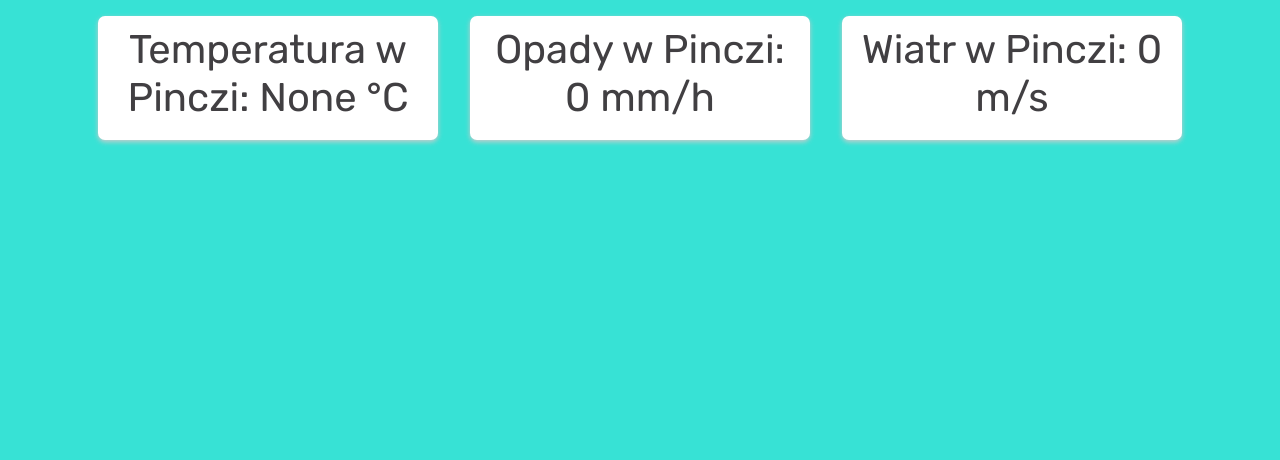
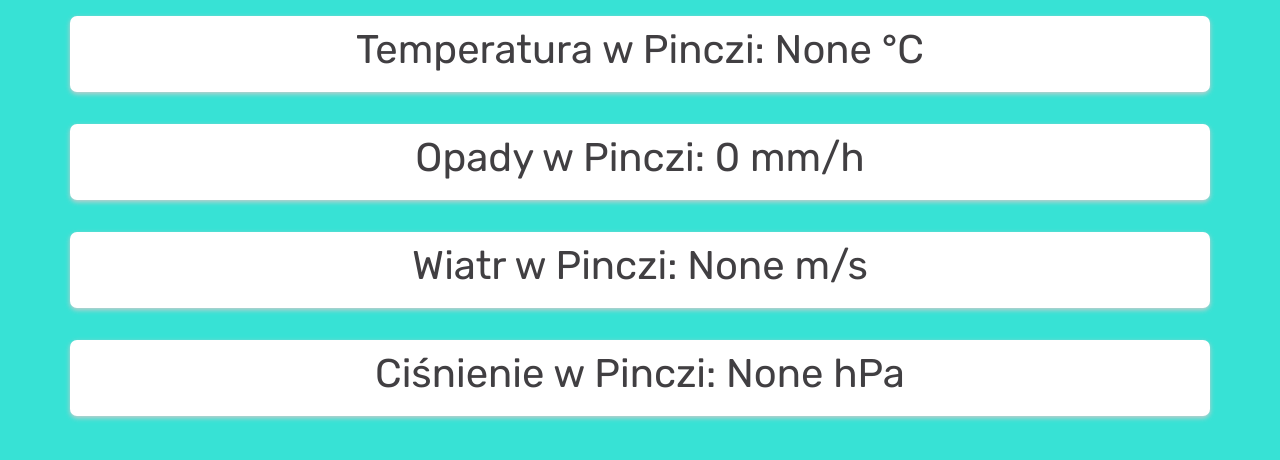
Before and after one commit to MartaKar/pinczi-weather, a Flask app: page / in a window 1280 px wide. Shown: the top 460 px of the page. Run offline with Flask 2, Linux system fonts and the light colour scheme.

Commit message:
2nd commit

```diff
--- a/main.py
+++ b/main.py
@@ -38,6 +38,14 @@ with InfluxDBClient(url=url, token=token, org=org) as client:
     |> filter(fn: (r) => r["entity_id"] == "pws_wind_speed")
     |> filter(fn: (r) => r["friendly_name"] == "PWS - Wind speed")
     |> filter(fn: (r) => r["source"] == "HA")"""
+    query_pressure = """from(bucket: "home_assistant")
+	|> range(start: -10)
+    |> filter(fn: (r) => r["_measurement"] == "hPa")
+    |> filter(fn: (r) => r["_field"] == "value")
+    |> filter(fn: (r) => r["domain"] == "sensor")
+    |> filter(fn: (r) => r["entity_id"] == "pws_barometer_absolute")
+    |> filter(fn: (r) => r["friendly_name"] == "PWS - Barometer (absolute)")
+    |> filter(fn: (r) => r["source"] == "HA")"""
 
 
     def query_value(query_name):
@@ -53,11 +61,12 @@ with InfluxDBClient(url=url, token=token, org=org) as client:
     if rain is None:
         rain = 0
     wind = query_value(query_wind)
+    pressure = query_value(query_pressure)
 
 
 @app.route('/')
 def weather():
-    return render_template('index.html', temp=temperature, rain=rain, wind=wind)
+    return render_template('index.html', temp=temperature, rain=rain, wind=wind, pressure= pressure)
 
 
 if __name__ == '__main__':
--- a/templates/index.html
+++ b/templates/index.html
@@ -4,8 +4,9 @@
     <meta charset="UTF-8">
     <title>Pogoda pinczi</title>
     <!-- CSS only -->
-    <link href="https://cdn.jsdelivr.net/npm/bootstrap@5.2.0/dist/css/bootstrap.min.css" rel="stylesheet" integrity="sha384-gH2yIJqKdNHPEq0n4Mqa/HGKIhSkIHeL5AyhkYV8i59U5AR6csBvApHHNl/vI1Bx" crossorigin="anonymous">
-    <link rel="stylesheet" href="{{ url_for('static', filename='css/styles.css') }}" >
+    <link href="https://cdn.jsdelivr.net/npm/bootstrap@5.2.0/dist/css/bootstrap.min.css" rel="stylesheet"
+          integrity="sha384-gH2yIJqKdNHPEq0n4Mqa/HGKIhSkIHeL5AyhkYV8i59U5AR6csBvApHHNl/vI1Bx" crossorigin="anonymous">
+    <link rel="stylesheet" href="{{ url_for('static', filename='css/styles.css') }}">
     <link rel="preconnect" href="https://fonts.googleapis.com">
     <link rel="preconnect" href="https://fonts.gstatic.com" crossorigin>
     <link href="https://fonts.googleapis.com/css2?family=Rubik&display=swap" rel="stylesheet">
@@ -13,22 +14,32 @@
 </head>
 <body>
 <div class="container ">
-        <div class="d-flex justify-content-center">
+    <div class="row justify-content-center">
         <note class="note">
-            <h1>Temperatura w Pinczi:  {{temp}} °C</h1>
+            <h1>Temperatura w Pinczi: {{temp}} °C</h1>
         </note>
         <note class="note">
-            <h1>Opady w Pinczi:  {{rain}} mm/h</h1>
-                </note>
-            <note class="note">
-            <h1>Wiatr w Pinczi:  {{rain}} m/s</h1>
+            <h1>Opady w Pinczi: {{rain}} mm/h</h1>
         </note>
         <div/>
 
     </div>
+    <div class="container">
+        <div class="row justify-content-center">
+            <note class="note">
+                <h1>Wiatr w Pinczi: {{wind}} m/s</h1>
+            </note>
+            <note class="note">
+                <h1>Ciśnienie w Pinczi: {{pressure}} hPa</h1>
+            </note>
+        </div>
+        <div/>
+
 
         <!-- JavaScript Bundle with Popper -->
-    <script src="https://cdn.jsdelivr.net/npm/bootstrap@5.2.0/dist/js/bootstrap.bundle.min.js" integrity="sha384-A3rJD856KowSb7dwlZdYEkO39Gagi7vIsF0jrRAoQmDKKtQBHUuLZ9AsSv4jD4Xa" crossorigin="anonymous"></script>
+        <script src="https://cdn.jsdelivr.net/npm/bootstrap@5.2.0/dist/js/bootstrap.bundle.min.js"
+                integrity="sha384-A3rJD856KowSb7dwlZdYEkO39Gagi7vIsF0jrRAoQmDKKtQBHUuLZ9AsSv4jD4Xa"
+                crossorigin="anonymous"></script>
 
 </body>
 </html>
```
Lines whose indentation alone changed are shown as unchanged.
